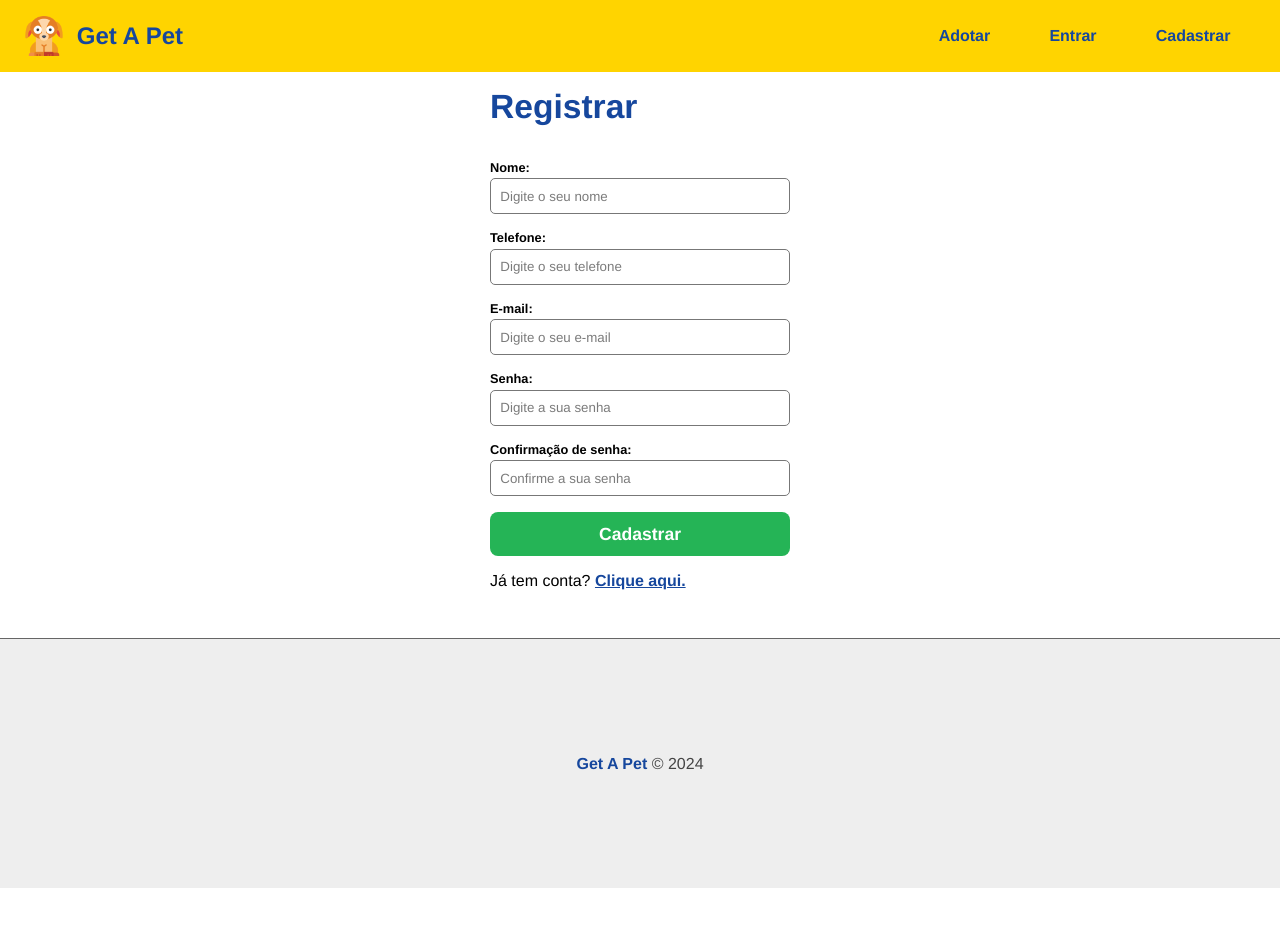
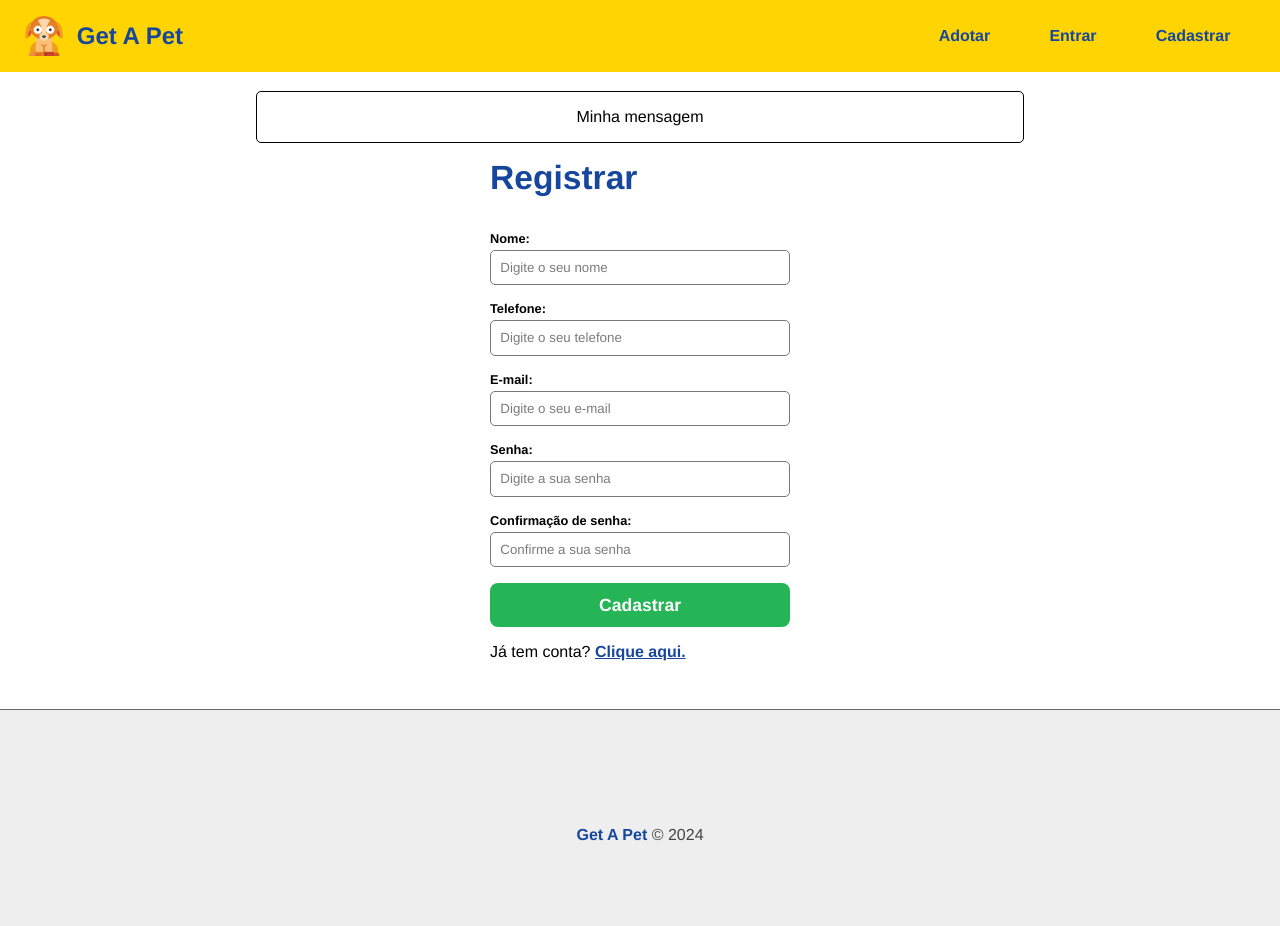
Before and after one commit to wallacewolv/nodejs-maestria, a React (Create React App) app in the folder 15_GETAPET/frontend/: page /register in a window 1280 px wide. Shown: the top 926 px of the page. Before the commit the page ends 888 px from the top, so only its background shows below. Built offline with nearby package versions, Linux system fonts and the light colour scheme; no server answers.

Commit message:
feat: (GET A PET) - Aula 39 Criando componente de mensagem

```diff
--- a/15_GETAPET/frontend/src/App.js
+++ b/15_GETAPET/frontend/src/App.js
@@ -5,6 +5,7 @@
 import Footer from './components/layout/Footer';
 import Navbar from './components/layout/Navbar';
 import Container from './components/layout/Container';
+import Message from './components/layout/Message';
 
 /* pages */
 import Home from './components/pages/Home';
@@ -19,6 +20,7 @@
     <Router>
       <UserProvider>
         <Navbar />
+        <Message />
         <Container>
           <Switch>
             <Route path="/login">
--- /dev/null
+++ b/15_GETAPET/frontend/src/components/layout/Message.js
@@ -0,0 +1,15 @@
+import { useState } from 'react';
+
+import styles from './Message.module.css';
+
+function Message() {
+  const [type, setType] = useState('');
+
+  return (
+    <div className={`${styles.message} ${styles[type]}`}>
+      Minha mensagem
+    </div>
+  );
+}
+
+export default Message;
--- /dev/null
+++ b/15_GETAPET/frontend/src/components/layout/Message.module.css
@@ -0,0 +1,20 @@
+.message {
+  max-width: 60%;
+  padding: 1em;
+  border: 1px solid #000;
+  margin: 1.2em auto 0;
+  text-align: center;
+  border-radius: 5px;
+}
+
+.success {
+  color: #155724;
+  background-color: #D4EDDA;
+  border-color: #C3E6CB;
+}
+
+.error {
+  color: #721C24;
+  background-color: #F8D7DA;
+  border-color: #F5C6CB;
+}
```
